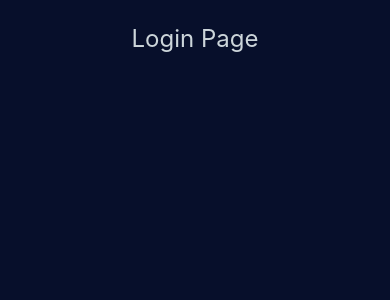
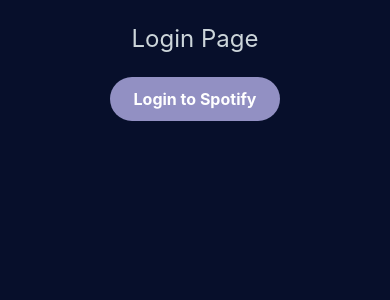
Before and after one commit to Adeq5/SpotiBle, a React Native app: screen /Main in a window 390 px wide. Shown: the top 300 px of the page. Built offline with nearby package versions, Linux system fonts and the light colour scheme.

Commit message:
Update SpotifyButton, loginPage'

```diff
--- a/src/components/Pages/LoginPage.tsx
+++ b/src/components/Pages/LoginPage.tsx
@@ -1,10 +1,24 @@
 import React from "react";
 import { View, Text, StyleSheet } from "react-native";
+import SpotifyButton from "../SpotifyButton/SpotifyButton";
+
 const LoginPage = () => {
+  const Login = () => {
+    console.log("Login");
+  };
   return (
     <View style={styles.parent}>
       <Text style={styles.text}>Login Page</Text>
-      <View></View>
+      <View>
+        <SpotifyButton
+          title="Login to Spotify"
+          onPress={Login}
+          marginV={24}
+          bgColor="#9290C3"
+          textColor="#ffffffff"
+          padH={24}
+        ></SpotifyButton>
+      </View>
     </View>
   );
 };
--- a/src/components/SpotifyButton/SpotifyButton.tsx
+++ b/src/components/SpotifyButton/SpotifyButton.tsx
@@ -1,5 +1,5 @@
 import React from "react";
-import { Pressable, Text, View } from "react-native";
+import { Pressable, Text, View, StyleSheet } from "react-native";
 interface SpotifyButtonProps {
   title: string;
   bgColor?: string;
@@ -20,10 +20,32 @@
   marginV = 0,
   onPress,
 }: SpotifyButtonProps) => {
+  const styles = StyleSheet.create({
+    container: {
+      alignItems: "center",
+      justifyContent: "center",
+      marginVertical: marginV,
+      marginHorizontal: marginH,
+    },
+    button: {
+      alignItems: "center",
+      justifyContent: "center",
+      paddingVertical: padV,
+      paddingHorizontal: padH,
+      backgroundColor: bgColor,
+      borderRadius: 64,
+    },
+    buttonTitle: {
+      fontWeight: "bold",
+      fontSize: 16,
+      color: textColor,
+    },
+  });
+
   return (
-    <View>
-      <Pressable onPress={onPress}>
-        <Text>{title}</Text>
+    <View style={styles.container}>
+      <Pressable style={styles.button} onPress={onPress}>
+        <Text style={styles.buttonTitle}>{title}</Text>
       </Pressable>
     </View>
   );
```
